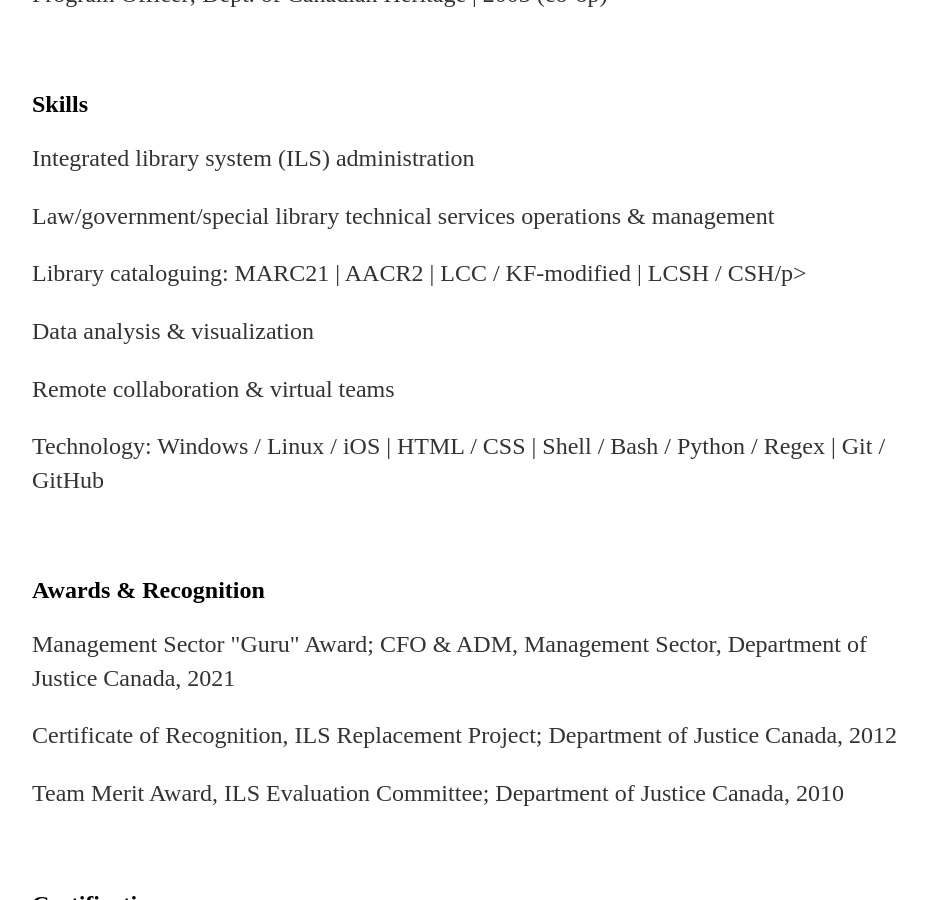
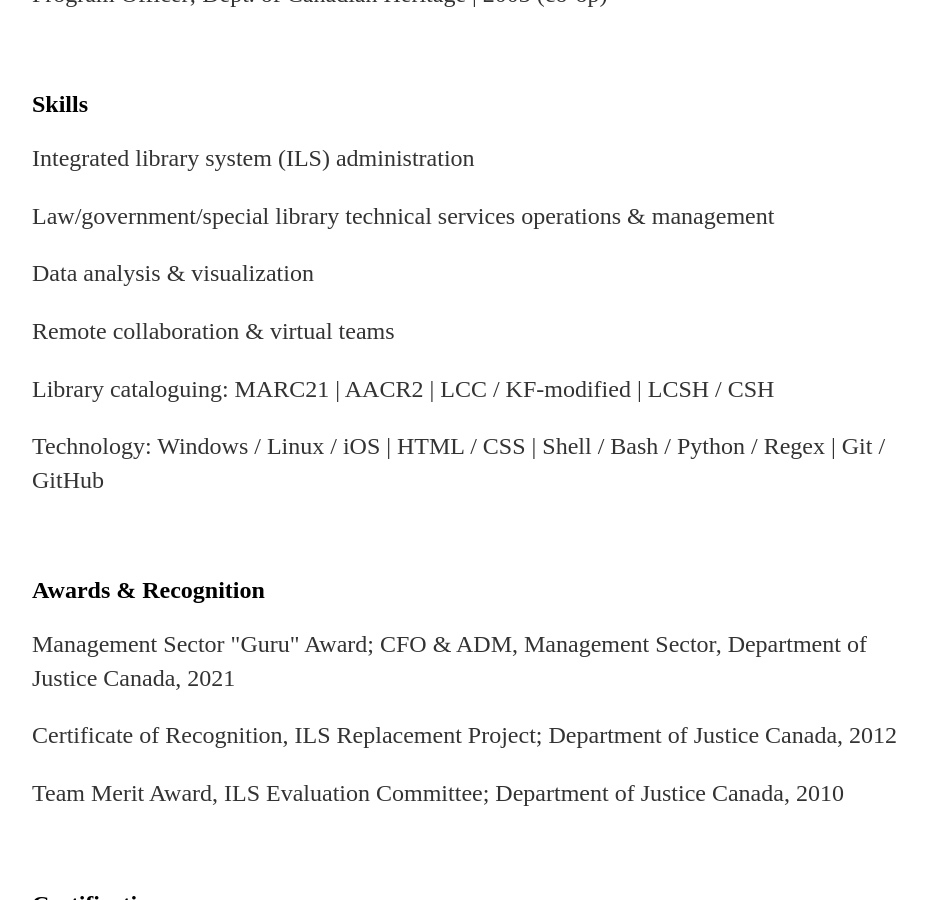
Before and after one commit to onshisan/onshisan.github.io, a Jekyll site: the page built from cv/index.html, in a window 1280 px wide and 900 px high, scrolled down 1308 px. Shown: the whole window, without its empty margins (160-1087 px from the left). Built offline with Jekyll 4.4.1, drawn with Linux system fonts in a browser that asks for light colours.

```diff
--- a/_includes/resume.html
+++ b/_includes/resume.html
@@ -40,9 +40,9 @@
 	<h2>Skills</h2>
 	<p>Integrated library system (ILS) administration</p>
 	<p>Law/government/special library technical services operations & management</p>
-	<p>Library cataloguing: MARC21 | AACR2 | LCC / KF-modified | LCSH / CSH/p>
 	<p>Data analysis & visualization</p>
 	<p>Remote collaboration & virtual teams
+	<p>Library cataloguing: MARC21 | AACR2 | LCC / KF-modified | LCSH / CSH</p>
 	<p>Technology: Windows / Linux / iOS | HTML / CSS | Shell / Bash / Python / Regex | Git / GitHub</p>
 
 	</br>
```
